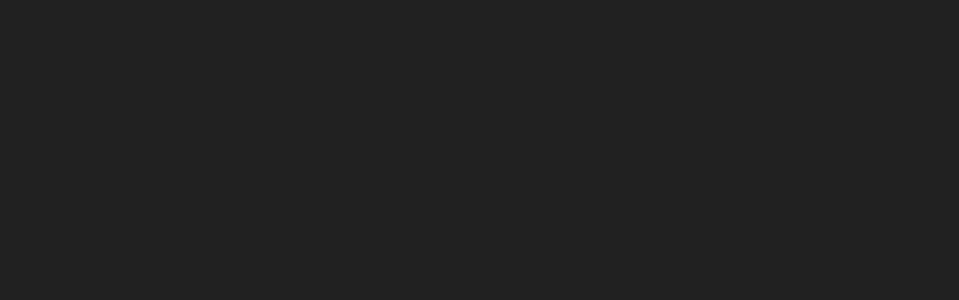
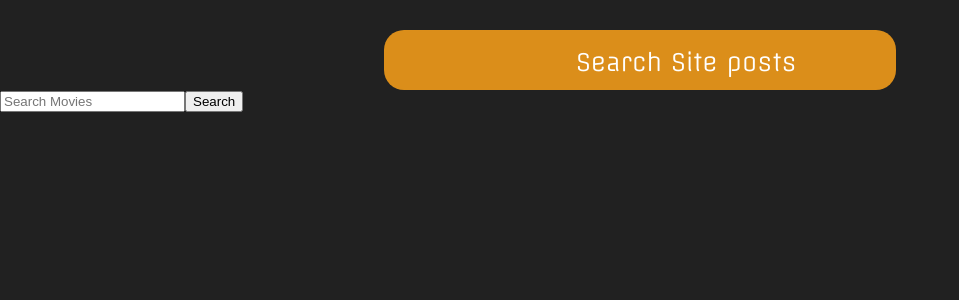
Before and after one commit to salinaria/YGM-Front-end, a React (Create React App) app: page /search in a window 1280 px wide. Shown: the top 300 px of the page, without its empty margins (0-959 px from the left). Built offline with nearby package versions, Linux system fonts and the light colour scheme.

Commit message:
Initiate search page , progress if time

```diff
--- a/src/App.js
+++ b/src/App.js
@@ -4,6 +4,8 @@ import styled from "styled-components";
 import { AccountBox } from "./components/accountBox";
 import Movie from "./components/moviePage/Movie";
 import Home from "./components/HomePage/Home";
+import Search from './components/SearchPage/Search';
+
 import { BrowserRouter, Route } from "react-router-dom";
 import Profile from "./components/ProfilePage/Profile"
 
@@ -39,6 +41,9 @@ function App() {
           <Movie />
         </Route>
 
+        <Route path="/search">
+          <Search />
+        </Route>
       </BrowserRouter>
     </div>
   );
--- /dev/null
+++ b/src/components/SearchPage/Search.js
@@ -0,0 +1,19 @@
+import React from "react";
+import classes from "./Search.module.css";
+
+const Search = () => (
+    <form action="/" method="get">
+        <label htmlFor="header-search">
+            <span className={classes.style}>Search Site posts</span>
+        </label>
+        <input
+            type="text"
+            id="header-search"
+            placeholder="Search Movies"
+            name="s"
+        />
+        <button type="submit">Search</button>
+    </form>
+);
+
+export default Search;
--- /dev/null
+++ b/src/components/SearchPage/Search.module.css
@@ -0,0 +1,15 @@
+.style {
+    width: 40%;
+    height: 60px;
+    background-color: #db8e1a;
+    margin-left: 30%;
+    border-radius: 20px;
+    margin-top: 30px;
+    padding-top: 17px;
+    padding-left: 15%;
+    font-family: "Offside";
+    margin-right: 20%;
+    display: flex;
+    font-size: x-large;
+    text-align: center;
+}
```
Also changed, not shown: 1 other file (tests, documents, lock files or other folders).
